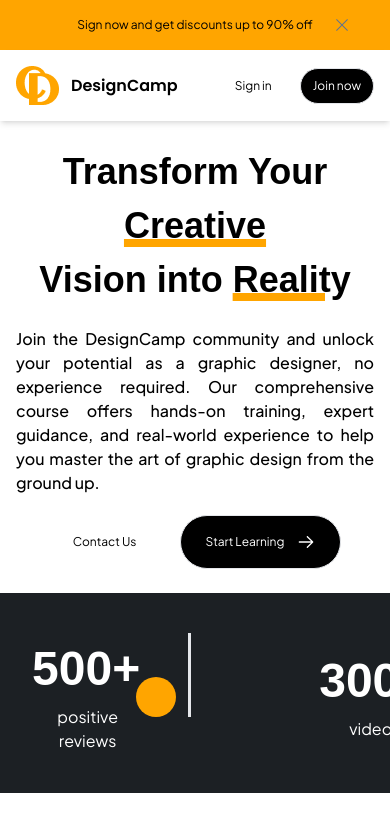
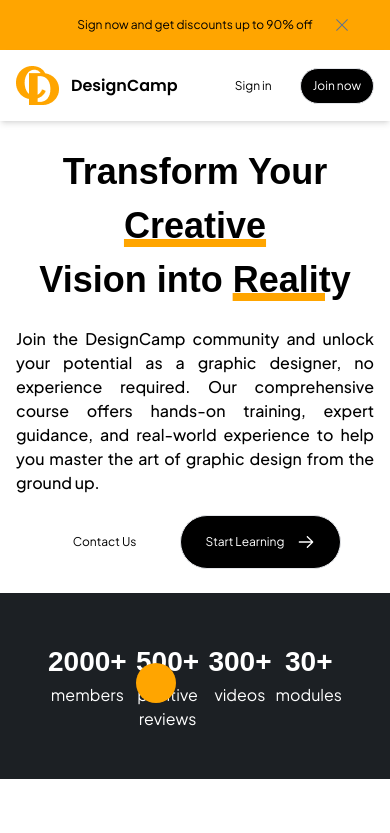
Before and after one commit to novianmw/designcamp.github.io, a Next.js app: page / in a window 390 px wide. Shown: the top 833 px of the page. Built offline with nearby package versions, Linux system fonts and the light colour scheme; a web font is replaced by a local one.

Commit message:
responsive for mobile version: Stats update

```diff
--- a/components/Stats.tsx
+++ b/components/Stats.tsx
@@ -5,18 +5,21 @@ const slab = Montagu_Slab({ subsets: ["latin"], display: "swap" })
 
 export default function Stats() {
     return (
-        <section className="pl-28 flex flex-row justify-center items-center py-10 gap-20 bg-[#1C2024] w-full">
+        <section className="flex flex-row justify-between items-start p-12 bg-[#1C2024] w-full">
             {stats.map((stat, index) => (
-                <div key={stat.id} className="flex flex-col justify-center items-center">
-                    <h3 className={`flex flex-row font-semibold text-[48px] text-center text-white ${slab.className}`}>
-                        {stat.title}
-                        <div className={`-mb-3 mx-12 border  ${index === stats.length - 1? "border-none": "border-r-2"} border-r-2`}></div>
-                    </h3>
-                    <p className="flex mr-24 items-center font-normal text-[16px] text-center text-white">
-                        {stat.content}
-                    </p>
+                <div key={index} className="flex flex-row justify-center text-center items-center">
+                    <div className="flex flex-col justify-center items-center">
+                        <h3 className={`flex font-semibold text-center text-white text-[28px] md:text-[48px] ${slab.className}`}>
+                            {stat.title}
+                        </h3>
+                        <p className="flex items-center justify-start text-white font-normal text-[16px]">
+                            {stat.content}
+                        </p>
+                    </div>
+                    <div className={`flex justify-center items-center p-0 ${index === stats.length - 1? "border-none": "border-r-4 md:p-12"} border-r-4`}></div>
                 </div>
             ))}
+
         </section>
     )
 }
```
